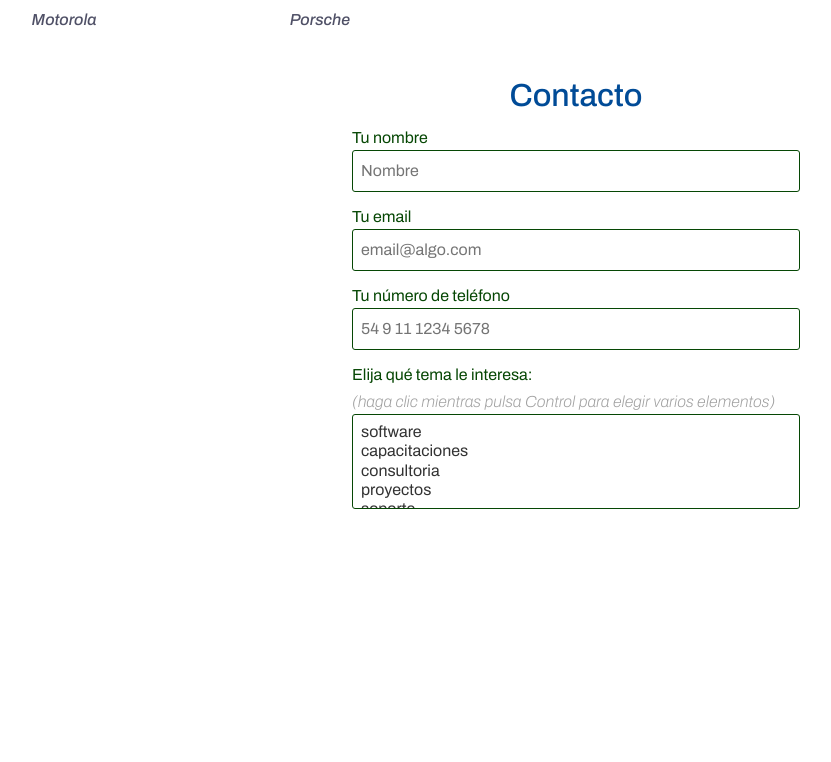
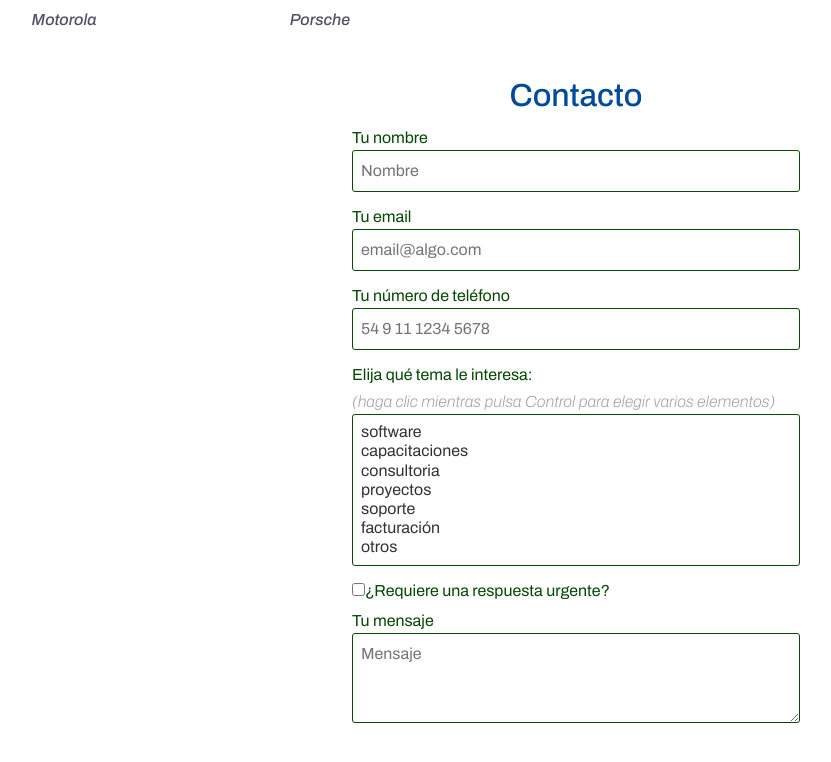
Before and after one commit to dregio/TP3, a React (Vite) app: page / in a window 1280 px wide. Shown: the part 1691-2453 px from the top of the page, without its empty margins (64-895 px from the left). Before the commit the page ends 2285 px from the top, so only its background shows below. Built offline with nearby package versions, Linux system fonts and the light colour scheme; the HTML template or start-up script is replaced by a standard one; a web font is replaced by a local one.

Commit message:
basta por hoy

```diff
--- a/src/App.jsx
+++ b/src/App.jsx
@@ -6,6 +6,8 @@ import ButtonCards from './components/ButtonCards';
 import ThumbsGrid from './components/ThumbsGrid';
 import InputField from './components/InputField';
 import MultiselectList from './components/MultiselectList';
+import CheckBox from './components/CheckBox';
+import TextArea from './components/TextArea';
 
 const navLinks = [
   {name: "Inicio",      url: "index.html#inicio",     className: "fa-solid fa-house"},
@@ -129,8 +131,9 @@ function App() {
 						label="Elija qué tema le interesa:"
 						secondaryLabelClass = "label-secundario"
 						items={temasList}
-
 					/>
+					<CheckBox name="es-urgente" label="¿Requiere una respuesta urgente?"/>
+					<TextArea name="mensaje" label="Tu mensaje" placeHolder="Mensaje" required={true} className="con-control" />
 
 				</form>
 
--- /dev/null
+++ b/src/components/CheckBox.jsx
@@ -0,0 +1,23 @@
+import React from "react";
+import PropTypes from "prop-types";
+
+function CheckBox({
+        name,
+        label="",
+		isChecked=false,
+    }) {
+    return (
+        <div>
+			<input type="checkbox" id={name} name={name} checked={isChecked} />
+			<label htmlFor={name} >{label}</label>
+        </div>
+    );
+}
+
+CheckBox.propTypes = {
+    name		: PropTypes.string.isRequired,
+    label		: PropTypes.string,
+    isChecked	: PropTypes.bool,
+};
+
+export default CheckBox;
--- a/src/components/MultiselectList.jsx
+++ b/src/components/MultiselectList.jsx
@@ -6,15 +6,15 @@ function MultiselectList({
         label,
 		secondaryLabelText = "(haga clic mientras pulsa Control para elegir varios elementos)",
 		secondaryLabelClass = "",
-		itemQty,
+		itemQty=0,
         className="con-control",
 		items,
     }) {
-    return (
+	return (
         <>
 			<label htmlFor={name}>{label}</label>
 			<label htmlFor={name} className={secondaryLabelClass}>{secondaryLabelText}</label>
-			<select name={name} multiple size={itemQty ?? items.Length} className={className}>
+			<select name={name} multiple size={itemQty > 0 ? itemQty : items.length} className={className}>
 				{items.map((item, index) => (
 					<option key={index} value={item.value}>{item.label}</option>
 				))}
--- /dev/null
+++ b/src/components/TextArea.jsx
@@ -0,0 +1,29 @@
+import React from "react";
+import PropTypes from "prop-types";
+
+function TextArea({
+        name,
+        label="",
+		rows=3,
+		placeHolder="",
+		isRequired=false,
+		className=""
+    }) {
+    return (
+		<>
+			<label htmlFor={name}>{label}</label>
+			<textarea id={name} name={name} rows={rows}  placeholder={placeHolder} required={isRequired} className={className}></textarea>
+		</>
+	);
+}
+
+TextArea.propTypes = {
+	name		: PropTypes.string.isRequired,
+	label		: PropTypes.string,
+	rows		: PropTypes.number,
+	placeHolder	: PropTypes.string,
+	isRequired	: PropTypes.bool,
+	className	: PropTypes.string,
+};
+
+export default TextArea;
```
